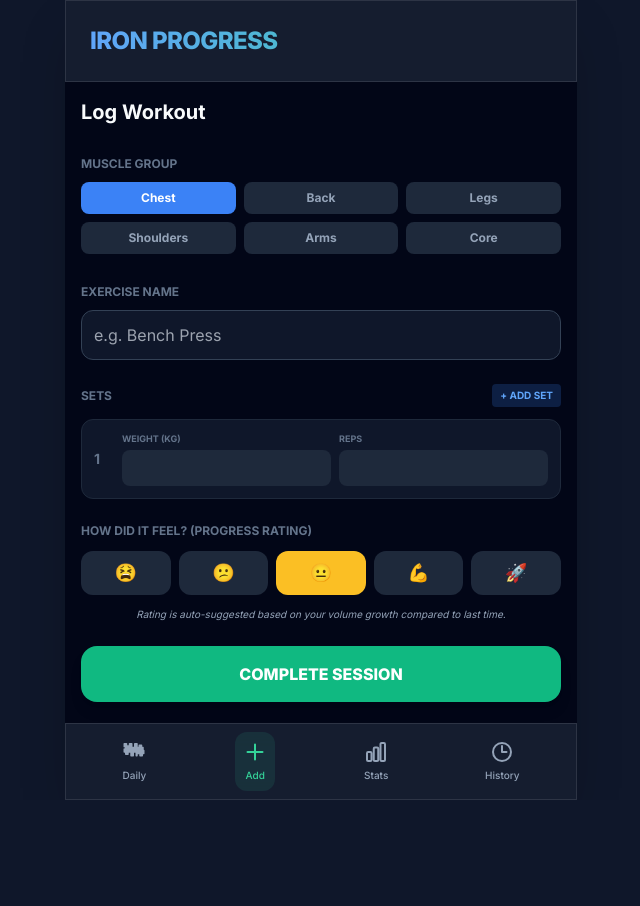
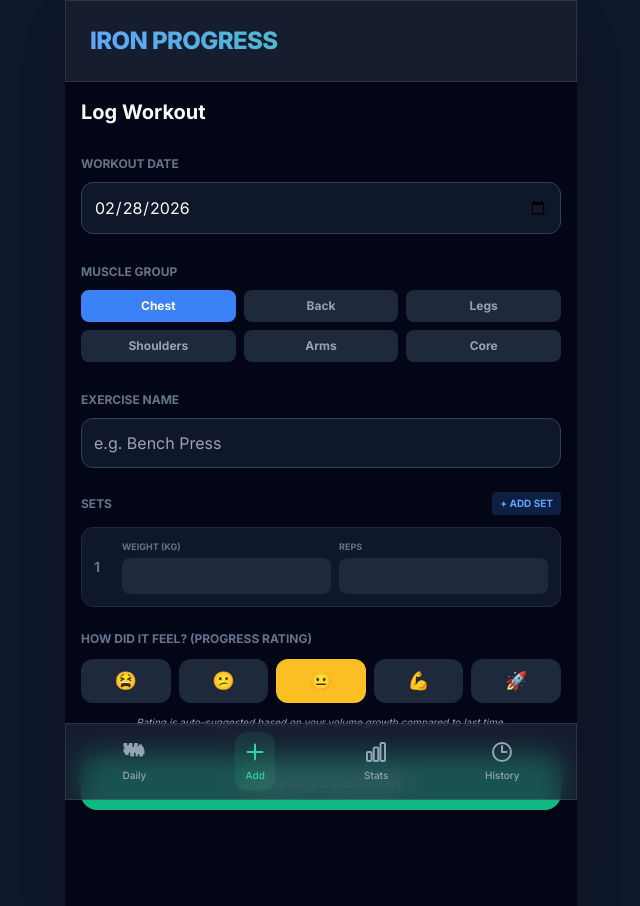
Before and after one commit to shenoyaditya113/IronProgress, a React (Vite) app: page / in a window 1280 px wide. Both pictures are taken after a click on the button "Add". Shown: the whole page, without its empty margins (319-959 px from the left). Before the commit the page ends 800 px from the top, so only its background shows below. Built offline with nearby package versions, Linux system fonts and the light colour scheme.

Commit message:
Update App.tsx

```diff
--- a/App.tsx
+++ b/App.tsx
@@ -16,6 +16,7 @@ const App: React.FC = () => {
   const [exerciseName, setExerciseName] = useState('');
   const [sets, setSets] = useState<SetData[]>([{ weight: 0, reps: 0 }]);
   const [rating, setRating] = useState(3);
+  const [workoutDate, setWorkoutDate] = useState<string>(new Date().toISOString().split('T')[0]);
 
   // Load sessions from DB on mount
   useEffect(() => {
@@ -51,18 +52,23 @@ const App: React.FC = () => {
       return;
     }
 
+    // Convert workoutDate (YYYY-MM-DD) to ISO string with time set to start of day
+    const selectedDate = new Date(workoutDate);
+    selectedDate.setHours(0, 0, 0, 0);
+    const dateISOString = selectedDate.toISOString();
+
     const newExercise: ExerciseEntry = {
       id: Math.random().toString(36).substr(2, 9),
       name: exerciseName,
       muscleGroup: currentMuscle,
       sets: sets,
-      date: new Date().toISOString(),
+      date: dateISOString,
       rating: rating
     };
 
     const newSession: WorkoutSession = {
       id: Math.random().toString(36).substr(2, 9),
-      date: new Date().toISOString(),
+      date: dateISOString,
       exercises: [newExercise],
       totalVolume: sets.reduce((a, b) => a + (b.weight * b.reps), 0),
       rating: rating
@@ -76,6 +82,7 @@ const App: React.FC = () => {
     setExerciseName('');
     setSets([{ weight: 0, reps: 0 }]);
     setRating(3);
+    setWorkoutDate(new Date().toISOString().split('T')[0]);
   };
 
   const streakCount = useMemo(() => {
@@ -131,6 +138,20 @@ const App: React.FC = () => {
       {activeTab === 'log' && (
         <div className="space-y-6">
           <h2 className="text-xl font-bold">Log Workout</h2>
+
+          <div className="space-y-2">
+            <label className="text-xs font-bold text-slate-500 uppercase">Workout Date</label>
+            <input
+              type="date"
+              value={workoutDate}
+              onChange={(e) => setWorkoutDate(e.target.value)}
+              max={new Date().toISOString().split('T')[0]}
+              className="w-full bg-slate-900 border border-slate-700 rounded-xl p-3 focus:outline-none focus:ring-2 focus:ring-blue-500"
+            />
+            {workoutDate !== new Date().toISOString().split('T')[0] && (
+              <p className="text-[10px] text-amber-400 italic">Adding workout for a past date</p>
+            )}
+          </div>
 
           <div className="space-y-2">
             <label className="text-xs font-bold text-slate-500 uppercase">Muscle Group</label>
```
